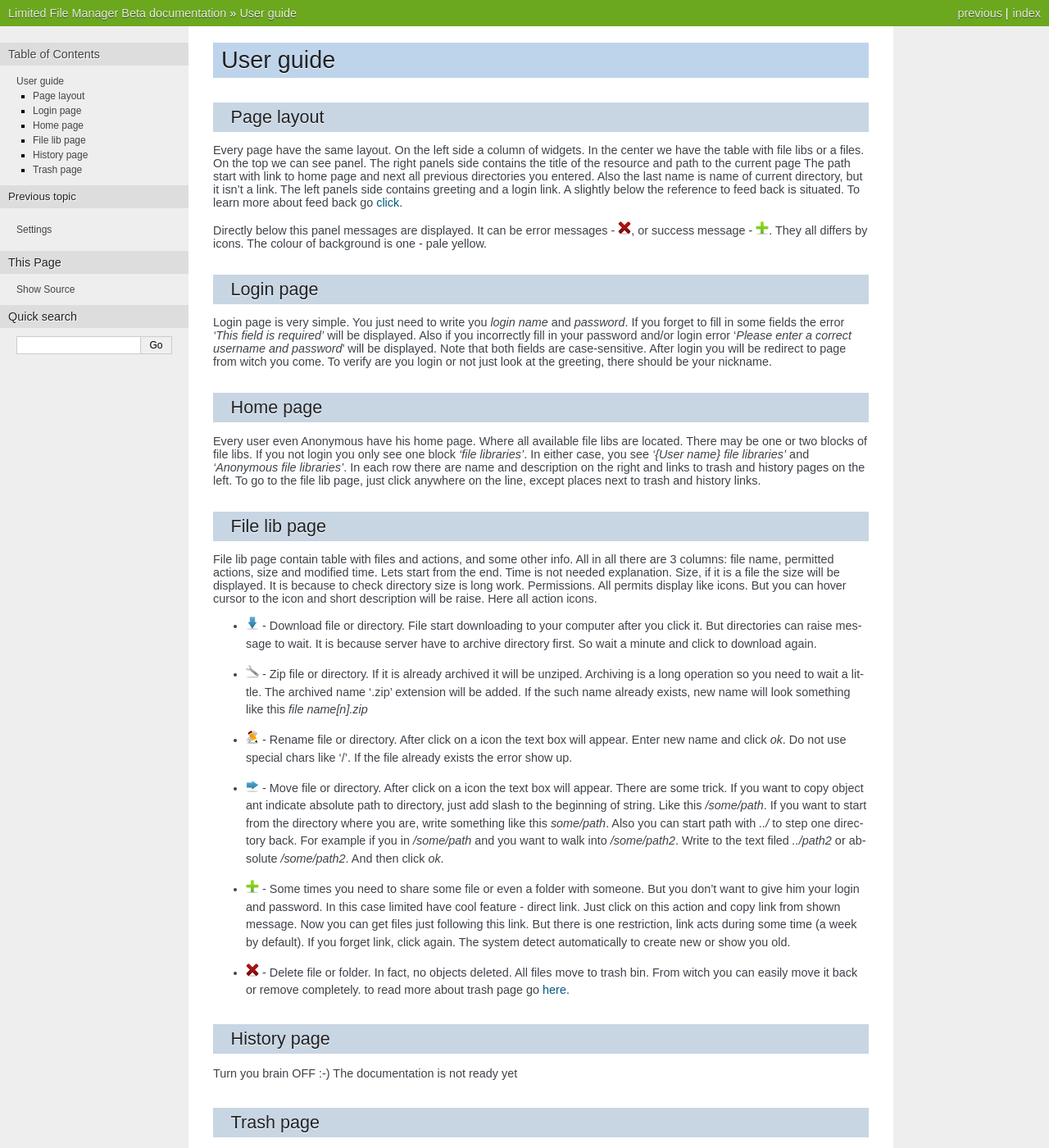
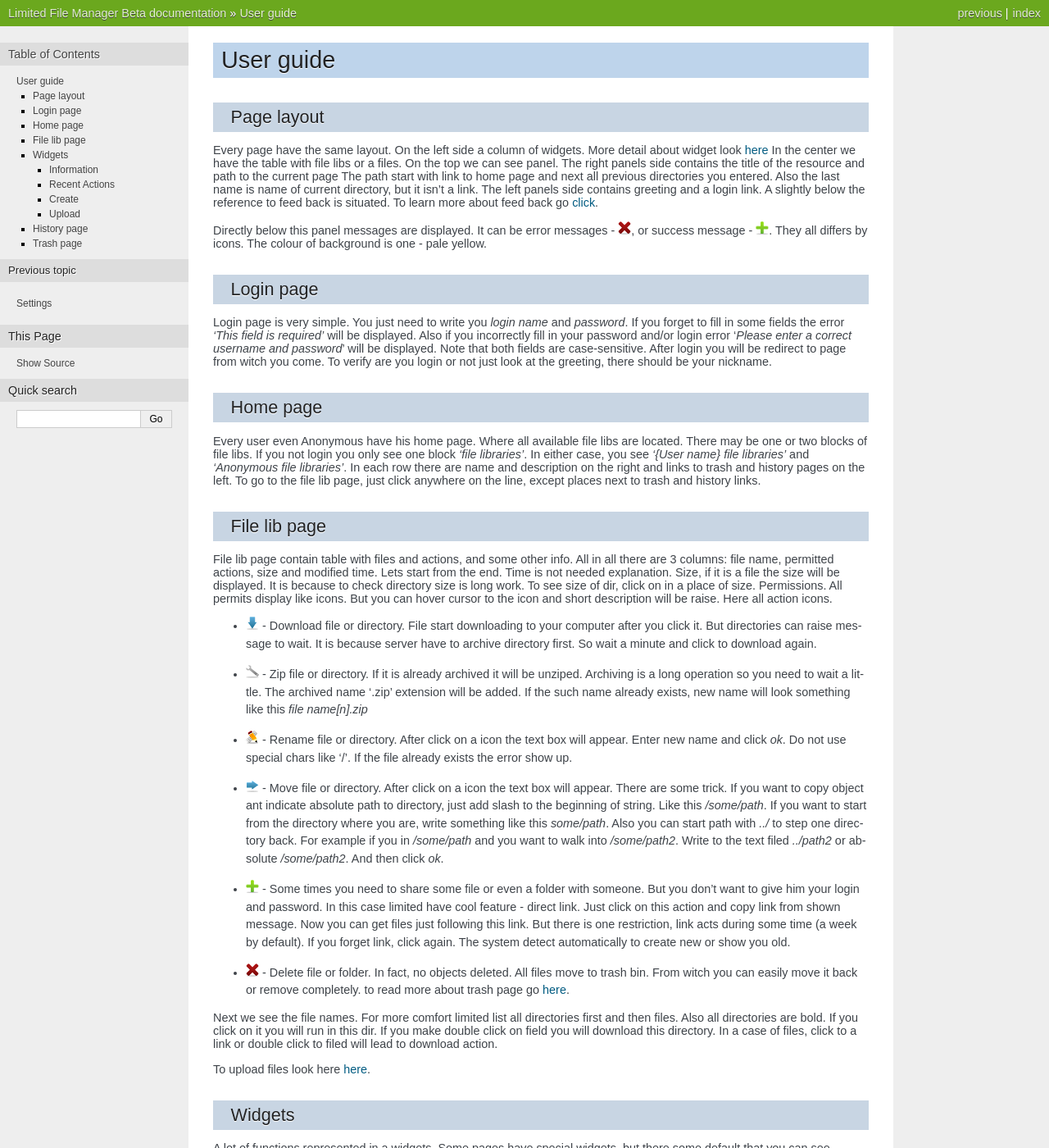
Before and after one commit to b7w/limited-fm, a Sphinx documentation site: the page built from docs/guide/user.rst, in a window 1280 px wide and 1400 px high. Shown: the whole window at 82% size. Built offline with Sphinx 7.4.7, drawn with Linux system fonts in a browser that asks for light colours; some of the changed text lies outside the part shown.

Commit message:
Move indexes above headings in docs. Add user guide docs.

```diff
--- a/docs/guide/user.rst
+++ b/docs/guide/user.rst
@@ -4,12 +4,14 @@
 
 .. index:: User guide
 
+.. index:: Page layout
+
+
 Page layout
 ====================================
 
-.. index:: Page layout
-
 | Every page have the same layout. On the left side a column of widgets.
+  More detail about widget look :ref:`here <user_guide_widgets>`
   In the center we have the table with file libs or a files. On the top we can see panel.
   The right panels side contains the title of the resource and path to the current page
   The path start with link to home page and next all previous directories you entered.
@@ -18,10 +20,10 @@
   A slightly below the reference to feed back is situated.
   To learn more about feed back go :doc:`click </feedback>`.
 
+.. index:: Messages
+
 .. |success.png| image:: /_static/actions/create.png
 .. |error.png| image:: /_static/actions/delete.png
-
-.. index:: Messages
 
 | Directly below this panel messages are displayed.
   It can be error messages - |error.png|, or success message - |success.png|.
@@ -29,10 +31,10 @@
 
 
 
+.. index:: Login page
+
 Login page
 ====================================
-
-.. index:: Login page
 
 | Login page is very simple. You just need to write you *login name* and *password*.
   If you forget to fill in some fields the error *'This field is required'* will be displayed.
@@ -44,10 +46,10 @@
 
 
 
+.. index:: Home page
+
 Home page
 ====================================
-
-.. index:: Home page
 
 | Every user even Anonymous have his home page.
   Where all available file libs are located.
@@ -57,19 +59,26 @@
   In each row there are name and description on the right and links to trash and history pages on the left.
   To go to the file lib page, just click anywhere on the line, except places next to trash and history links.
 
+
+
+.. index:: File lib page
+.. _user_guide_file_lib_page:
+
 File lib page
 ====================================
-
-.. index:: File lib page
 
 | File lib page contain table with files and actions, and some other info.
   All in all there are 3 columns: file name, permitted actions, size and modified time.
   Lets start from the end. Time is not needed explanation.
   Size, if it is a file the size will be displayed.
   It is because to check directory size is long work.
+  To see size of dir, click on in a place of size.
   Permissions. All permits display like icons.
   But you can hover cursor to the icon and short description will be raise.
   Here all action icons.
+
+.. index:: Actions
+.. _user_guide_actions:
 
 .. |down.png| image:: /_static/actions/down.png
 .. |zip.png| image:: /_static/actions/zip.png
@@ -114,22 +121,98 @@
 
 * | |delete.png| - Delete file or folder. In fact, no objects deleted.
     All files move to trash bin. From witch you can easily move it back or remove completely.
-    to read more about trash page go :ref:`here <trash_page>`.
+    to read more about trash page go :ref:`here <user_guide_trash_page>`.
 
+| Next we see the file names. For more comfort limited list all directories first and then files.
+  Also all directories are bold. If you click on it you will run in this dir.
+  If you make double click on field you will download this directory.
+  In a case of files, click to a link or double click to filed will lead to download action.
+
+| To upload files look here :ref:`here <user_guide_widgets>`.
+
+
+
+.. index:: Widgets
+.. _user_guide_widgets:
+
+Widgets
+====================================
+
+| A lot of functions represented in a widgets. Some pages have special widgets,
+  but there some default that you can see everywhere.
+  However they can contain specific data.
+  Lets list them all.
+
+
+.. index:: Widget Information
+
+Information
+------------------------------------
+
+| This is a simple widget that contain some links to other pages.
+  Links are grouped. Each link have some description.
+  Default there are group *About* with items *FAQ* and *Source code*.
+
+
+.. index:: Widget History
+
+Recent Actions
+------------------------------------
+
+| History widget. Almost all action in Limited are logging.
+  This allows you to manage the changes from other users.
+  And also quickly return to a place where they have been made.
+
+| Nearly all changes are represented like list with icon, name of object and author.
+  If you click to the name you will go to the directory where the action took place.
+  To understand what is the action is it look to the icon.
+  For icons meaning look here :ref:`here <user_guide_actions>`.
+  But there are some action that create specific items. For example it is direct link.
+  In such history item near author you'll see direct link.
+  Or another example. In some item you can see something like *5 files*.
+  That is why when user upload more than 3 files server pack it into one history action.
+
+
+.. index:: Widget Create
+
+Create
+------------------------------------
+
+| This widget displayed only in :ref:`File lib page <user_guide_file_lib_page>`.
+
+| He have only text box.
+  With help of it you can create new directory.
+  Or if you have permission even download file link.
+  To do that just start string with 'http'
+
+
+.. index:: Widget Create
+
+Upload
+------------------------------------
+
+| This widget displayed only in :ref:`File lib page <user_guide_file_lib_page>`.
+
+| Limited support multiple file upload.
+  To upload files just click the button ``select files`` and in a shown up window select files.
+  You can do it with mouse or with help of ``Shift`` ``Ctrl`` buttons.
+  Then click ``open`` button in window and ``upload`` in widget.
+
+
+
+.. index:: History page
 
 History page
 ====================================
 
-.. index:: History page
-
 Turn you brain OFF :-)  The documentation is not ready yet
 
+
+
+.. index:: Trash page
+.. _user_guide_trash_page:
 
 Trash page
 ====================================
 
-.. index:: Trash page
-
-.. _trash_page:
-
 Relax, take a cup of tee :-)  The documentation is not ready yet
--- a/docs/settings.rst
+++ b/docs/settings.rst
@@ -3,8 +3,6 @@
 ************************************
 
 .. index:: Settings
-
-.. note:: This document file in developing!
 
 
 .. _SETTINGS_ANONYMOUS:
```
Also changed, not shown: other parts of docs/guide/user.rst (+0 -2 lines), docs/installation.rst (+7 -4 lines), docs/overview.rst (+7 -4 lines).
